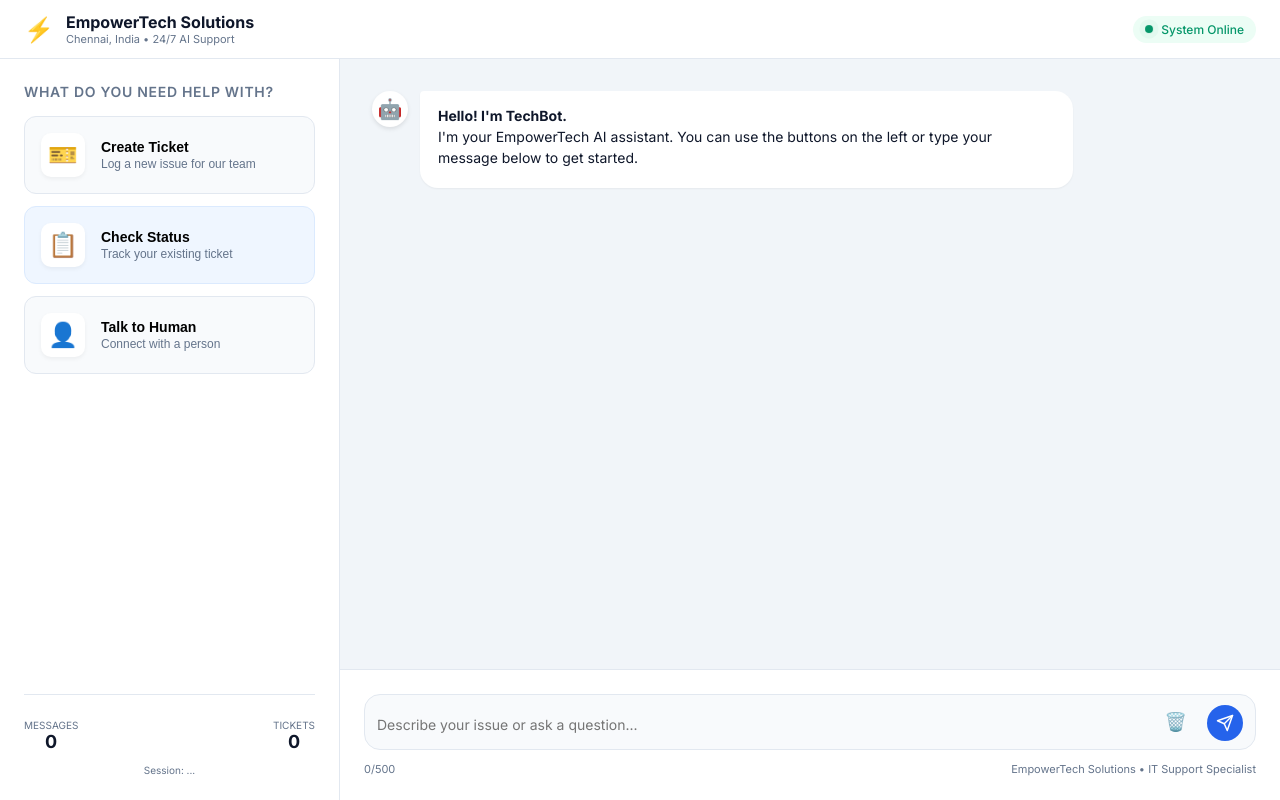
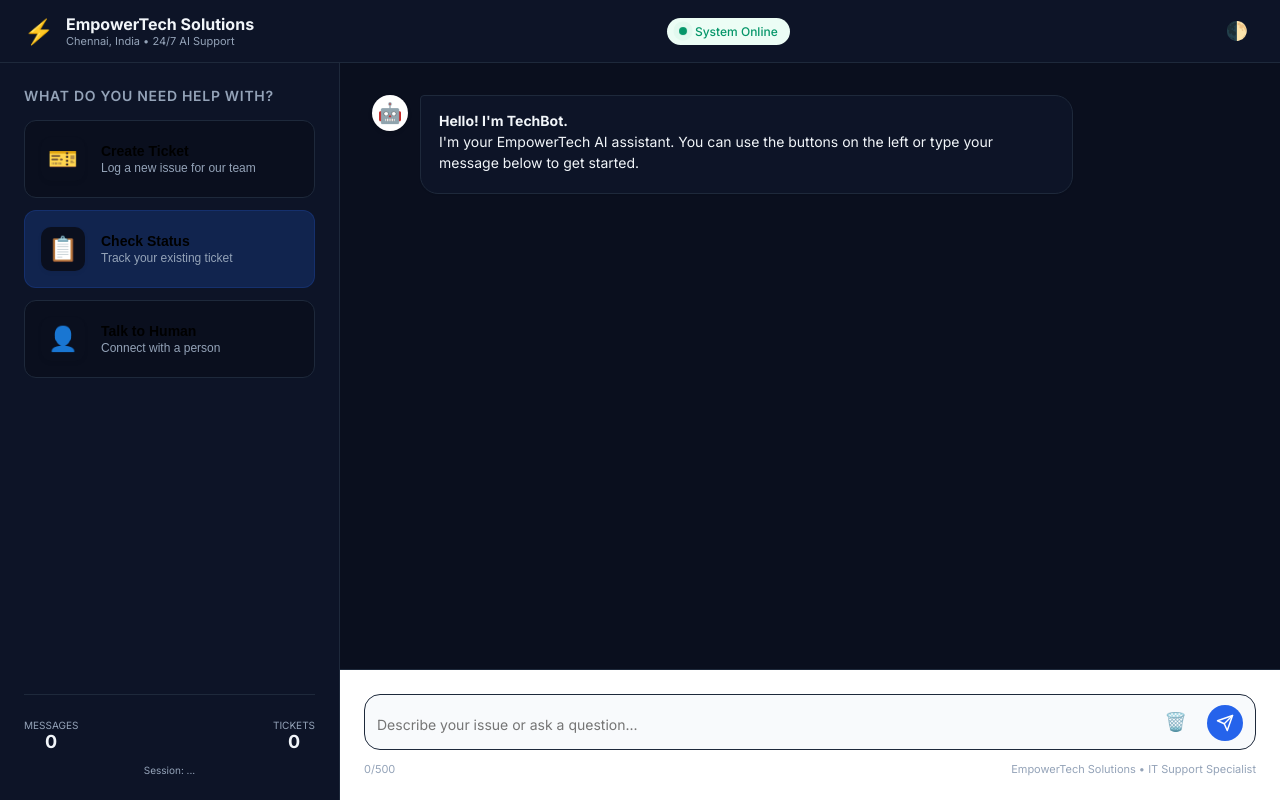
Before and after one commit to sashishkr22/empowertech-chatbot, a website: page empowertech-chatbot/frontend/index.html in a window 1280 px wide. Drawn offline with Linux system fonts and the light colour scheme; no server answers.

Commit message:
Implement full theme-responsive UI for chatbot and ticket form

```diff
--- a/empowertech-chatbot/frontend/css/style.css
+++ b/empowertech-chatbot/frontend/css/style.css
@@ -12,9 +12,26 @@
   --text-main: #0f172a;
   --text-muted: #64748b;
   --border: #e2e8f0;
+  --border2: #cbd5e1;
   --radius: 12px;
+  --radius-sm:  8px;
   --shadow: 0 4px 6px -1px rgb(0 0 0 / 0.1);
   --font: 'Inter', system-ui, -apple-system, sans-serif;
+  --form-bg: #ffffff;
+  --input-bg: #f8fafc;
+}
+
+[data-theme="dark"] {
+  --bg-page: #0a0f1e;
+  --bg-card: #0d1427;
+  --bg3: #111827;
+  --text-main: #f1f5f9;
+  --text-muted: #94a3b8;
+  --border: #1e293b;
+  --border2: #243044;
+  --form-bg: #1e293b;
+  --input-bg: #0f172a;
+  --primary-light: rgba(37, 99, 235, 0.2);
 }
 
 * { box-sizing: border-box; margin: 0; padding: 0; }
@@ -33,7 +50,7 @@
    HEADER
    ============================================= */
 .support-header {
-  background: #ffffff;
+  background: var(--bg-card);
   border-bottom: 1px solid var(--border);
   padding: 12px 24px;
   z-index: 10;
@@ -100,7 +117,7 @@
   flex-direction: column;
   gap: 24px;
   border-right: 1px solid var(--border);
-  background: #ffffff;
+  background: var(--bg-card);
   overflow-y: auto;
 }
 
@@ -134,7 +151,7 @@
 }
 
 .intent-card:hover {
-  background: #ffffff;
+  background: var(--bg-page);
   border-color: var(--primary);
   transform: translateY(-2px);
   box-shadow: var(--shadow);
@@ -142,12 +159,12 @@
 
 .intent-card.highlight {
   border-color: var(--primary-light);
-  background: #eff6ff;
+  background: var(--primary-light);
 }
 
 .intent-icon {
   font-size: 24px;
-  background: #ffffff;
+  background: var(--bg-page);
   width: 44px;
   height: 44px;
   display: flex;
@@ -228,7 +245,7 @@
   flex: 1;
   display: flex;
   flex-direction: column;
-  background: #f1f5f9;
+  background: var(--bg-page);
 }
 
 .chat-window {
@@ -281,9 +298,10 @@
 }
 
 .bot-msg .msg-bubble {
-  background: #ffffff;
+  background: var(--bg-card);
   color: var(--text-main);
   border-top-left-radius: 4px;
+  border: 1px solid var(--border);
 }
 
 .user-msg .msg-bubble {
--- a/empowertech-chatbot/frontend/index.html
+++ b/empowertech-chatbot/frontend/index.html
@@ -24,6 +24,11 @@
         <div class="status-dot"></div>
         <span>System Online</span>
       </div>
+
+      <!-- Theme Toggle -->
+      <button onclick="toggleTheme()" class="action-btn" id="theme-toggle" title="Toggle Dark/Light Mode" style="margin-left: 15px;">
+        🌓
+      </button>
     </div>
   </header>
 
--- a/empowertech-chatbot/frontend/js/chat.js
+++ b/empowertech-chatbot/frontend/js/chat.js
@@ -39,7 +39,21 @@
   adminPollInterval = setInterval(checkAdminReplies, 5000);
 }
 
+/** Toggles between Dark and Light mode */
+function toggleTheme() {
+    const body = document.body;
+    const currentTheme = body.getAttribute('data-theme');
+    const newTheme = currentTheme === 'dark' ? 'light' : 'dark';
+
+    body.setAttribute('data-theme', newTheme);
+    localStorage.setItem('chat-theme', newTheme);
+}
+
 document.addEventListener('DOMContentLoaded', () => {
+  // Load saved theme
+  const savedTheme = localStorage.getItem('chat-theme') || 'dark'; // Default to dark for pro look
+  document.body.setAttribute('data-theme', savedTheme);
+
   startAdminPolling();
   const inputEl = document.getElementById('userInput');
   if (inputEl) inputEl.focus();
@@ -65,15 +79,15 @@
   const placeholder = type === 'handoff' ? "Briefly describe what you'd like to discuss..." : "Describe your issue or query in detail...";
 
   const formHtml = `
-    <div class="ticket-form-card" style="background: #1e293b; border: 1px solid #334155; border-radius: 12px; padding: 16px; margin-top: 10px; width: 100%; max-width: 400px; color: white; box-shadow: var(--shadow);">
-      <h3 style="margin-bottom: 12px; color: #6366f1; font-size: 16px; border-bottom: 1px solid #334155; padding-bottom: 8px;">${title}</h3>
+    <div class="ticket-form-card" style="background: var(--bg-card); border: 1px solid var(--border); border-radius: 12px; padding: 16px; margin-top: 10px; width: 100%; max-width: 400px; color: var(--text-main); box-shadow: var(--shadow);">
+      <h3 style="margin-bottom: 12px; color: var(--primary); font-size: 16px; border-bottom: 1px solid var(--border); padding-bottom: 8px;">${title}</h3>
       <div style="display: flex; flex-direction: column; gap: 10px;">
-        <input type="text" id="form-name" placeholder="Your Full Name (Required)" style="padding: 10px; border-radius: 6px; border: 1px solid #475569; background: #0f172a; color: white; font-size: 13px;">
-        <input type="text" id="form-contact" placeholder="Mobile No. or Email" style="padding: 10px; border-radius: 6px; border: 1px solid #475569; background: #0f172a; color: white; font-size: 13px;">
-        <textarea id="form-query" placeholder="${placeholder}" rows="3" style="padding: 10px; border-radius: 6px; border: 1px solid #475569; background: #0f172a; color: white; font-size: 13px; resize: none;"></textarea>
+        <input type="text" id="form-name" placeholder="Your Full Name (Required)" style="padding: 10px; border-radius: 6px; border: 1px solid var(--border2); background: var(--bg-page); color: var(--text-main); font-size: 13px;">
+        <input type="text" id="form-contact" placeholder="Mobile No. or Email" style="padding: 10px; border-radius: 6px; border: 1px solid var(--border2); background: var(--bg-page); color: var(--text-main); font-size: 13px;">
+        <textarea id="form-query" placeholder="${placeholder}" rows="3" style="padding: 10px; border-radius: 6px; border: 1px solid var(--border2); background: var(--bg-page); color: var(--text-main); font-size: 13px; resize: none;"></textarea>
         <div style="display: flex; gap: 8px;">
-            <button onclick="submitTicketForm()" id="btn-submit-form" style="flex: 1; padding: 10px; background: #6366f1; color: white; border: none; border-radius: 6px; font-weight: 600; cursor: pointer;">${buttonText}</button>
-            <button onclick="cancelTicketFlow()" style="padding: 10px; background: #334155; color: #94a3b8; border: none; border-radius: 6px; cursor: pointer;">Cancel</button>
+            <button onclick="submitTicketForm()" id="btn-submit-form" style="flex: 1; padding: 10px; background: var(--primary); color: white; border: none; border-radius: 6px; font-weight: 600; cursor: pointer;">${buttonText}</button>
+            <button onclick="cancelTicketFlow()" style="padding: 10px; background: var(--bg3); color: var(--text2); border: none; border-radius: 6px; cursor: pointer;">Cancel</button>
         </div>
       </div>
     </div>
```
